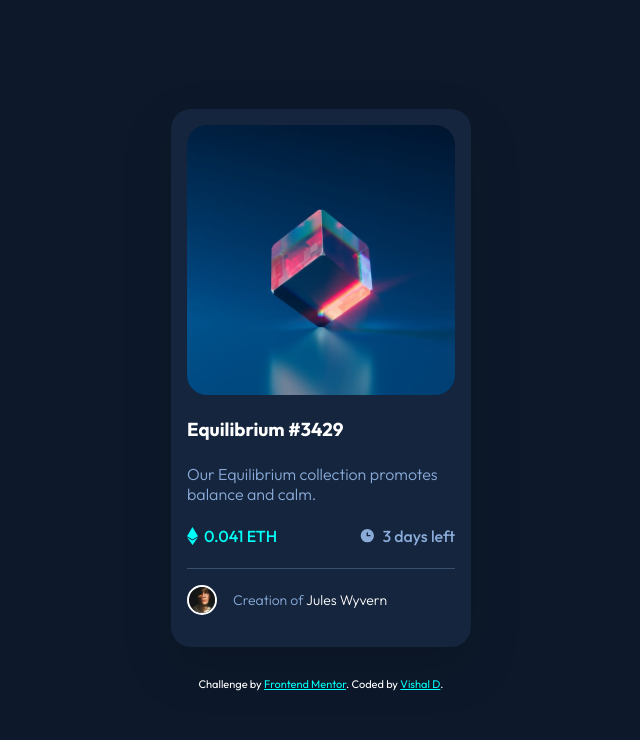
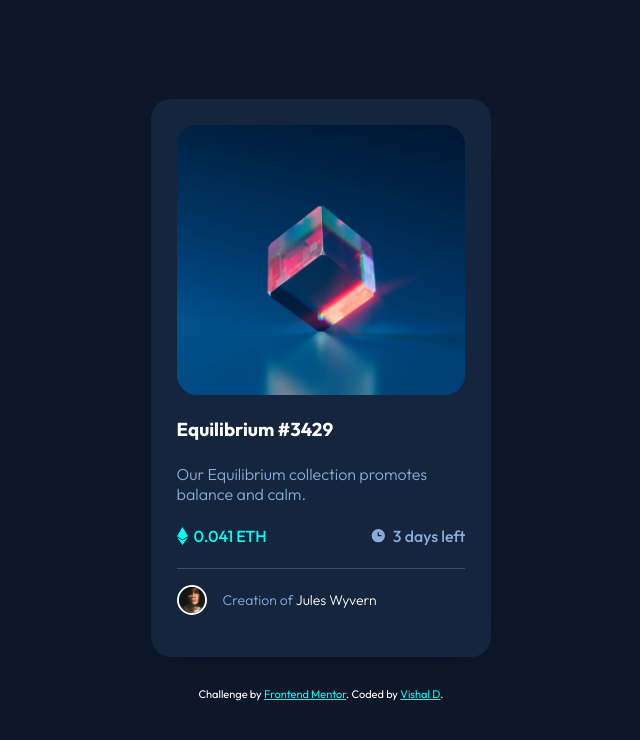
Before and after one commit to Hummingcoder/NFT-Preview-Card, a plain HTML site: page index.html in a window 1280 px wide. Shown: the whole page, without its empty margins (319-959 px from the left). Drawn offline with Linux system fonts and the light colour scheme.

Commit message:
style changes

```diff
--- a/style.css
+++ b/style.css
@@ -20,13 +20,13 @@ main {
 }
 article {
   width: 90%;
-  max-width: 300px;
+  max-width: 340px;
   /* height: 500px; */
   background: hsl(216, 50%, 16%);
   display: flex;
   flex-direction: column;
   align-items: start;
-  padding: 1rem;
+  padding: 1.6rem;
   border-radius: 20px;
   justify-content: space-between;
   font-weight: 300;
```
